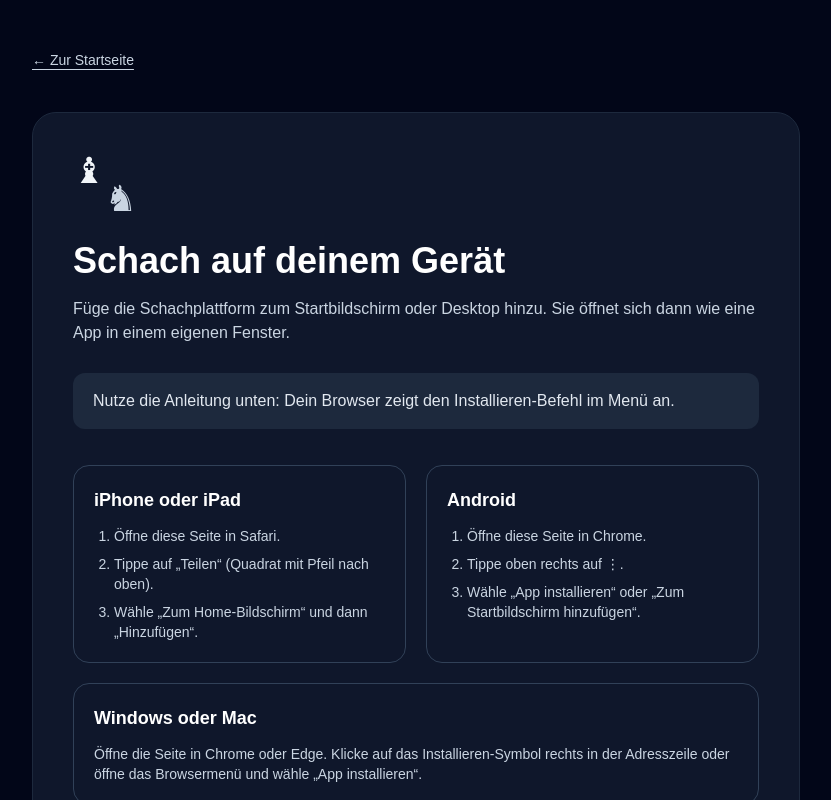
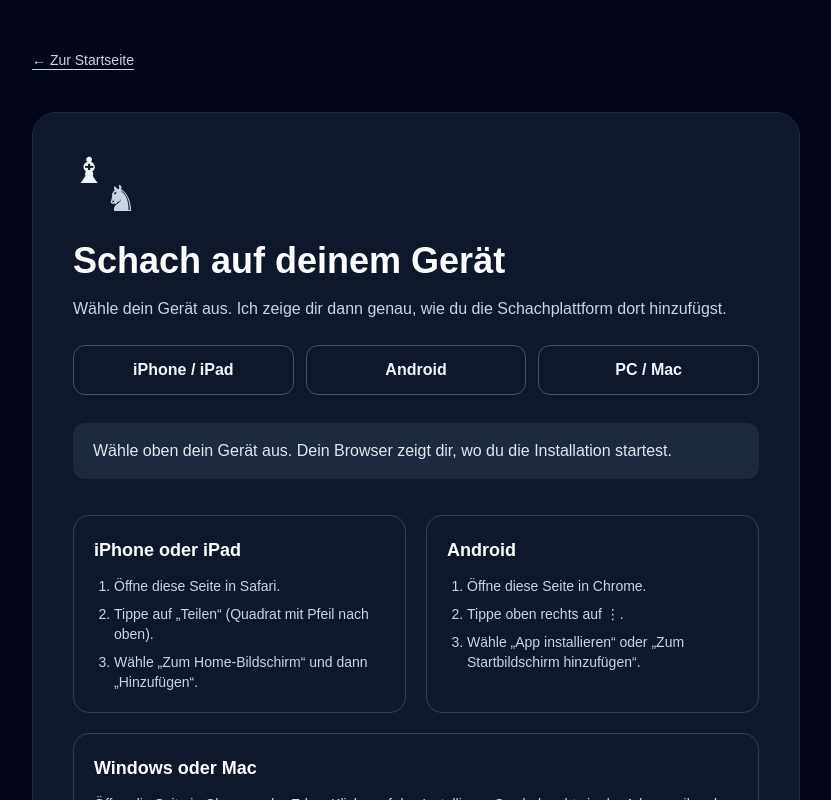
Before and after one commit to Davidbi08/schach-plattform, a Next.js app: page /installieren in a window 1280 px wide. Shown: the top 800 px of the page, without its empty margins (224-1055 px from the left). Built offline with nearby package versions, Linux system fonts and the light colour scheme.

Commit message:
Let users choose their installation device

```diff
--- a/app/installieren/page.tsx
+++ b/app/installieren/page.tsx
@@ -34,17 +34,25 @@ export default function InstallierenPage() {
     setInstallPrompt(null);
   }
 
+  const choiceClass = "rounded-xl border border-slate-600 px-4 py-3 text-center font-semibold text-slate-100 transition hover:border-slate-400 hover:bg-slate-800";
+
   return (
     <main className="min-h-screen bg-slate-950 px-6 py-12 text-white">
       <div className="mx-auto max-w-3xl">
         <Link href="/" className="text-sm text-slate-300 underline underline-offset-4 hover:text-white">← Zur Startseite</Link>
         <div className="mt-10 rounded-3xl border border-slate-800 bg-slate-900 p-8 sm:p-10">
-          <div className="mb-6 flex h-16 w-16 items-start justify-start relative" aria-label="Läufer und Springer">
+          <div className="relative mb-6 flex h-16 w-16 items-start justify-start" aria-label="Läufer und Springer">
             <span className="absolute left-0 top-0 text-4xl leading-none text-slate-100">♝</span>
             <span className="absolute bottom-0 right-0 text-4xl leading-none text-slate-300">♞</span>
           </div>
           <h1 className="text-3xl font-bold sm:text-4xl">Schach auf deinem Gerät</h1>
-          <p className="mt-4 text-slate-300">Füge die Schachplattform zum Startbildschirm oder Desktop hinzu. Sie öffnet sich dann wie eine App in einem eigenen Fenster.</p>
+          <p className="mt-4 text-slate-300">Wähle dein Gerät aus. Ich zeige dir dann genau, wie du die Schachplattform dort hinzufügst.</p>
+
+          <nav aria-label="Gerät auswählen" className="mt-6 grid gap-3 sm:grid-cols-3">
+            <Link href="#iphone" className={choiceClass}>iPhone / iPad</Link>
+            <Link href="#android" className={choiceClass}>Android</Link>
+            <Link href="#computer" className={choiceClass}>PC / Mac</Link>
+          </nav>
 
           <div className="mt-7">
             {installed ? (
@@ -52,13 +60,13 @@ export default function InstallierenPage() {
             ) : installPrompt ? (
               <button onClick={installApp} className="rounded-xl bg-white px-5 py-3 font-semibold text-slate-950 hover:bg-slate-200">Jetzt installieren</button>
             ) : (
-              <p className="rounded-xl bg-slate-800 px-5 py-4 text-slate-200">Nutze die Anleitung unten: Dein Browser zeigt den Installieren-Befehl im Menü an.</p>
+              <p className="rounded-xl bg-slate-800 px-5 py-4 text-slate-200">Wähle oben dein Gerät aus. Dein Browser zeigt dir, wo du die Installation startest.</p>
             )}
             {message && <p className="mt-3 text-sm text-slate-300" role="status">{message}</p>}
           </div>
 
           <div className="mt-9 grid gap-5 sm:grid-cols-2">
-            <section className="rounded-2xl border border-slate-700 p-5">
+            <section id="iphone" className="scroll-mt-6 rounded-2xl border border-slate-700 p-5">
               <h2 className="text-lg font-semibold">iPhone oder iPad</h2>
               <ol className="mt-3 list-decimal space-y-2 pl-5 text-sm text-slate-300">
                 <li>Öffne diese Seite in Safari.</li>
@@ -66,7 +74,7 @@ export default function InstallierenPage() {
                 <li>Wähle „Zum Home-Bildschirm“ und dann „Hinzufügen“.</li>
               </ol>
             </section>
-            <section className="rounded-2xl border border-slate-700 p-5">
+            <section id="android" className="scroll-mt-6 rounded-2xl border border-slate-700 p-5">
               <h2 className="text-lg font-semibold">Android</h2>
               <ol className="mt-3 list-decimal space-y-2 pl-5 text-sm text-slate-300">
                 <li>Öffne diese Seite in Chrome.</li>
@@ -74,7 +82,7 @@ export default function InstallierenPage() {
                 <li>Wähle „App installieren“ oder „Zum Startbildschirm hinzufügen“.</li>
               </ol>
             </section>
-            <section className="rounded-2xl border border-slate-700 p-5 sm:col-span-2">
+            <section id="computer" className="scroll-mt-6 rounded-2xl border border-slate-700 p-5 sm:col-span-2">
               <h2 className="text-lg font-semibold">Windows oder Mac</h2>
               <p className="mt-3 text-sm text-slate-300">Öffne die Seite in Chrome oder Edge. Klicke auf das Installieren-Symbol rechts in der Adresszeile oder öffne das Browsermenü und wähle „App installieren“.</p>
             </section>
```
